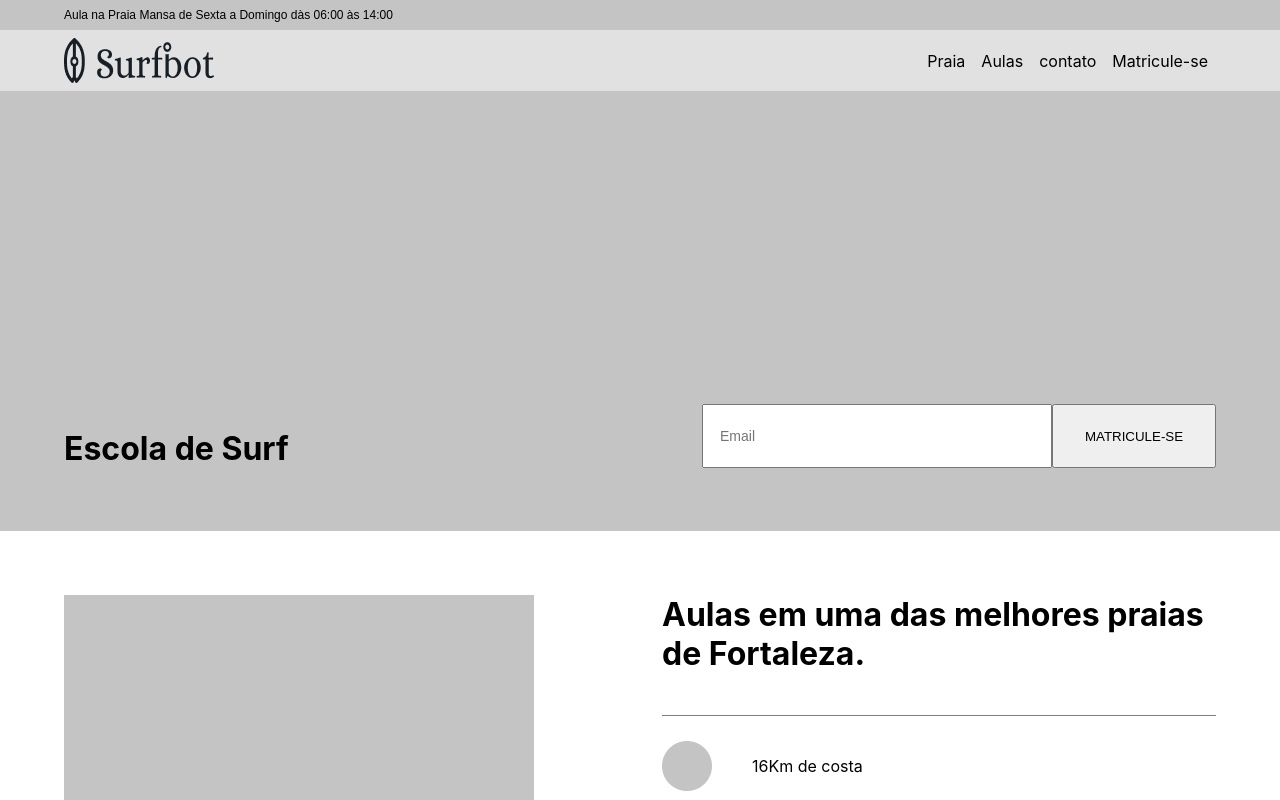
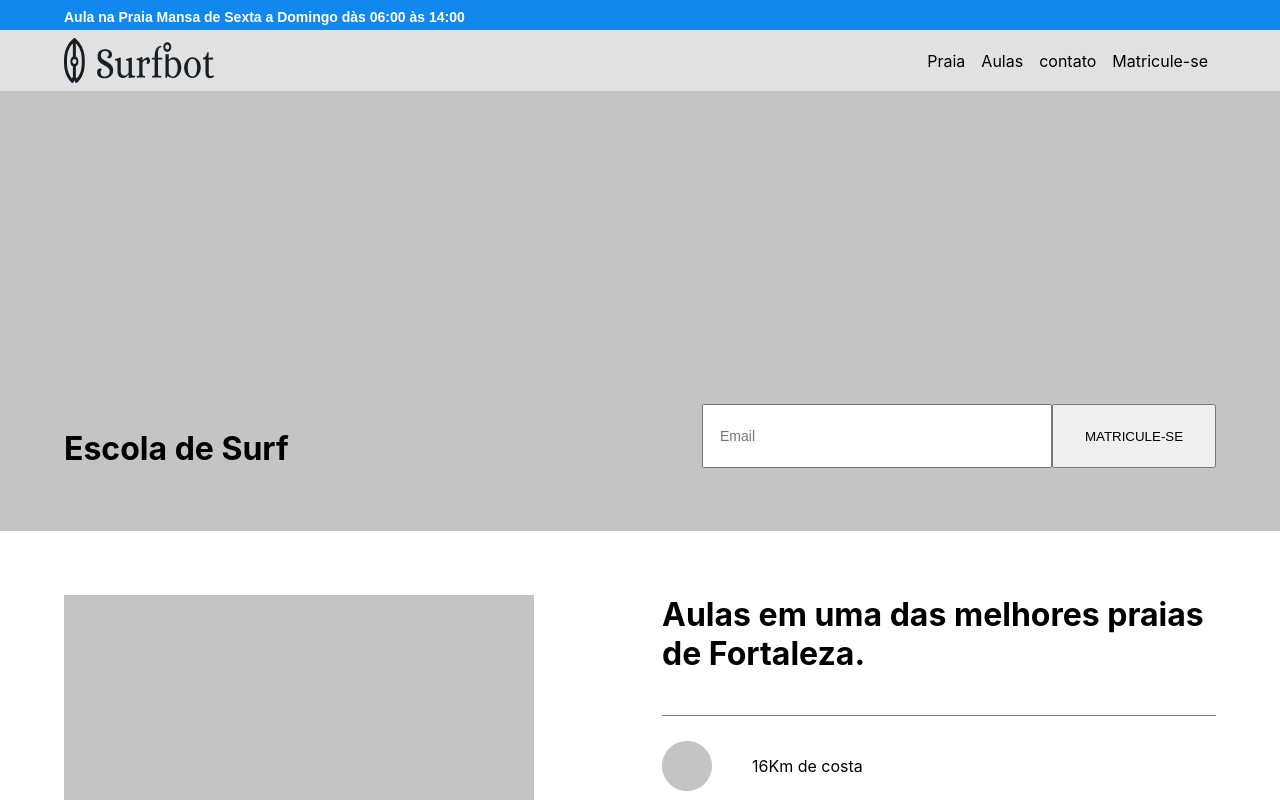
Before and after one commit to lucas-chave/project-surfbot-ui-origamid, a React (Create React App) app in the folder surfbot-origamid/: page / in a window 1280 px wide. Shown: the top 800 px of the page. Built offline with nearby package versions, Linux system fonts and the light colour scheme.

Commit message:
addingo color in ddescription component

```diff
--- a/surfbot-origamid/src/css/description.css
+++ b/surfbot-origamid/src/css/description.css
@@ -6,7 +6,7 @@
 }
 
 .container-description-initial {
-  background-color: #c4c4c4;
+  background-color: #1188EE;
   width: 100%;
   height: 30px;
 }
@@ -16,8 +16,8 @@
   display: flex;
   justify-content: flex-start;
   font-family: Arial, Helvetica, sans-serif;
-  font-weight: 400;
-  font-size: 12px;
-  line-height: 14px;
-
+  font-weight: 700;
+  font-size: 14px;
+  line-height: 19px;
+  color: #fff;
 }
```
